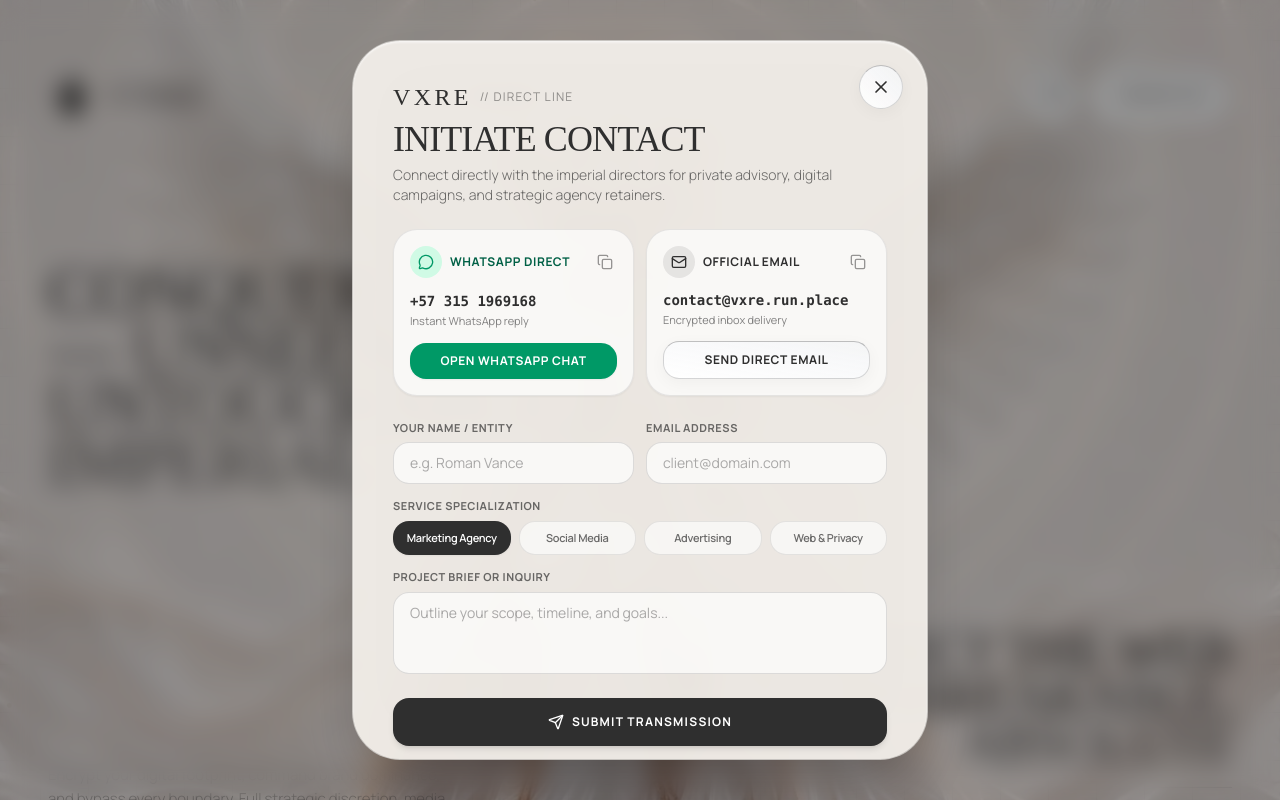
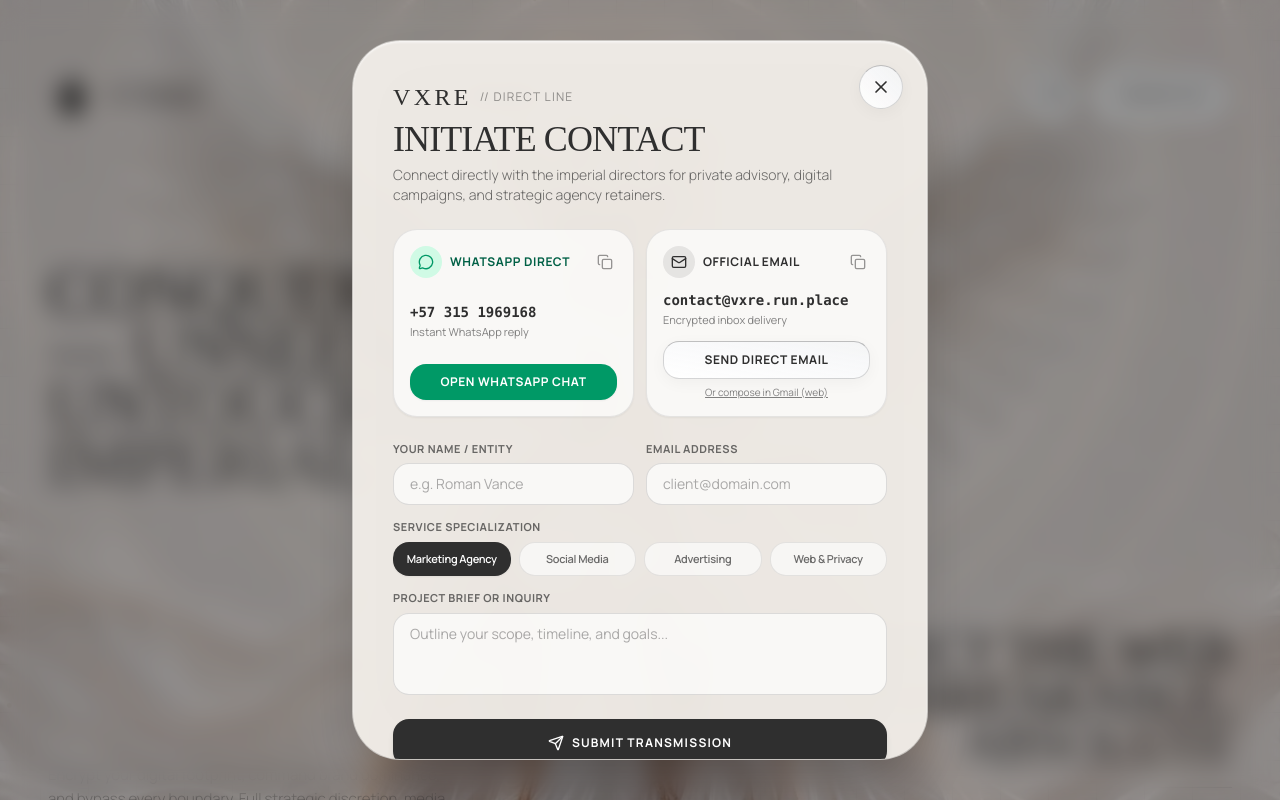
Before and after one commit to thatpedophile/vxre-website, a React (Vite) app: page / in a window 1280 px wide. Both pictures are taken after a click on the button "CONTACT US". Shown: the top 800 px of the page. Built offline with nearby package versions, Linux system fonts and the light colour scheme; a web font is replaced by a local one.

Commit message:
feat(contact): improve email accessibility and update portal URL
Add clipboard copy fallback to the email button and include a Gmail deep link. Update the server portal reference to the primary domain.

```diff
--- a/server.ts
+++ b/server.ts
@@ -111,7 +111,7 @@
             const senderName = msg.from?.first_name || 'Imperial Client';
             const portalUrl =
               process.env.APP_URL ||
-              'https://ais-pre-jbve5trbz6j27t5rnxd37c-647477389810.asia-southeast1.run.app';
+              'https://vxre.run.place';
 
             const responseText =
               `🏛️ *VXRE // IMPERIAL SOCIAL ARCHITECTURE*\n\n` +
--- a/src/components/ContactModal.tsx
+++ b/src/components/ContactModal.tsx
@@ -179,12 +179,32 @@
               </div>
               <div className="text-[11px] text-[#2f2f2f]/60 mt-0.5">Encrypted inbox delivery</div>
             </div>
-            <a
-              href="mailto:contact@vxre.run.place?subject=Inquiry%20via%20VXRE%20Imperial%20Site"
-              className="w-full py-2.5 px-3 rounded-2xl glass-btn font-sans-custom text-xs font-bold uppercase tracking-wider text-center transition-colors"
-            >
-              Send Direct Email
-            </a>
+            <div className="flex flex-col gap-1.5">
+              <a
+                href="mailto:contact@vxre.run.place?subject=Inquiry%20via%20VXRE%20Portal"
+                onClick={(e) => {
+                  // Fallback for browsers / devices with no native mail app configured
+                  try {
+                    navigator.clipboard.writeText('contact@vxre.run.place');
+                    setCopiedEmail(true);
+                    setTimeout(() => setCopiedEmail(false), 2500);
+                  } catch (err) {
+                    console.warn(err);
+                  }
+                }}
+                className="w-full py-2.5 px-3 rounded-2xl glass-btn font-sans-custom text-xs font-bold uppercase tracking-wider text-center transition-colors hover:bg-black/5"
+              >
+                {copiedEmail ? 'Email Copied!' : 'Send Direct Email'}
+              </a>
+              <a
+                href="https://mail.google.com/mail/?view=cm&fs=1&to=contact@vxre.run.place&su=Inquiry%20via%20VXRE%20Portal"
+                target="_blank"
+                rel="noopener noreferrer"
+                className="text-center text-[10px] text-[#2f2f2f]/60 hover:text-[#2f2f2f] transition-colors underline"
+              >
+                Or compose in Gmail (web)
+              </a>
+            </div>
           </div>
         </div>
 
```
